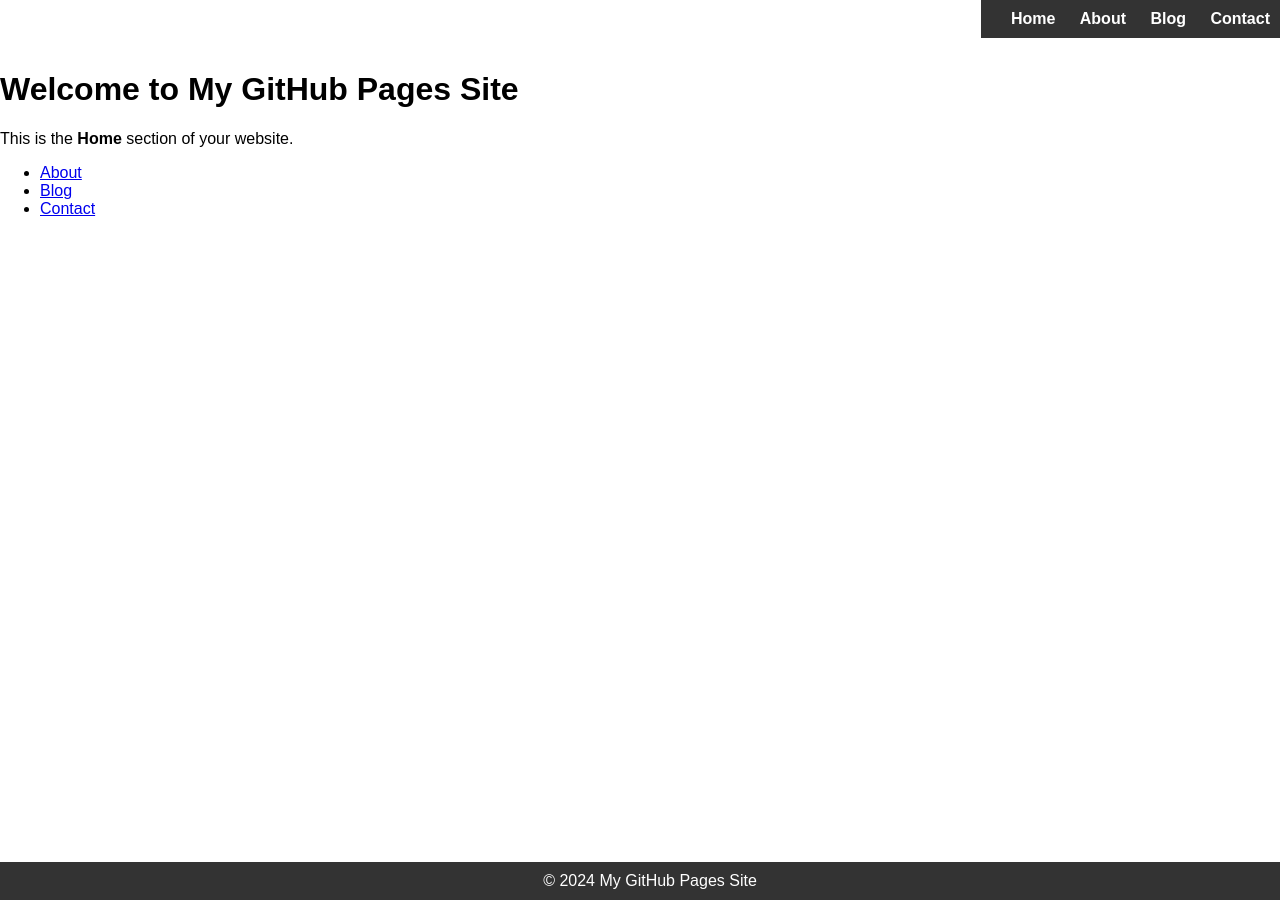
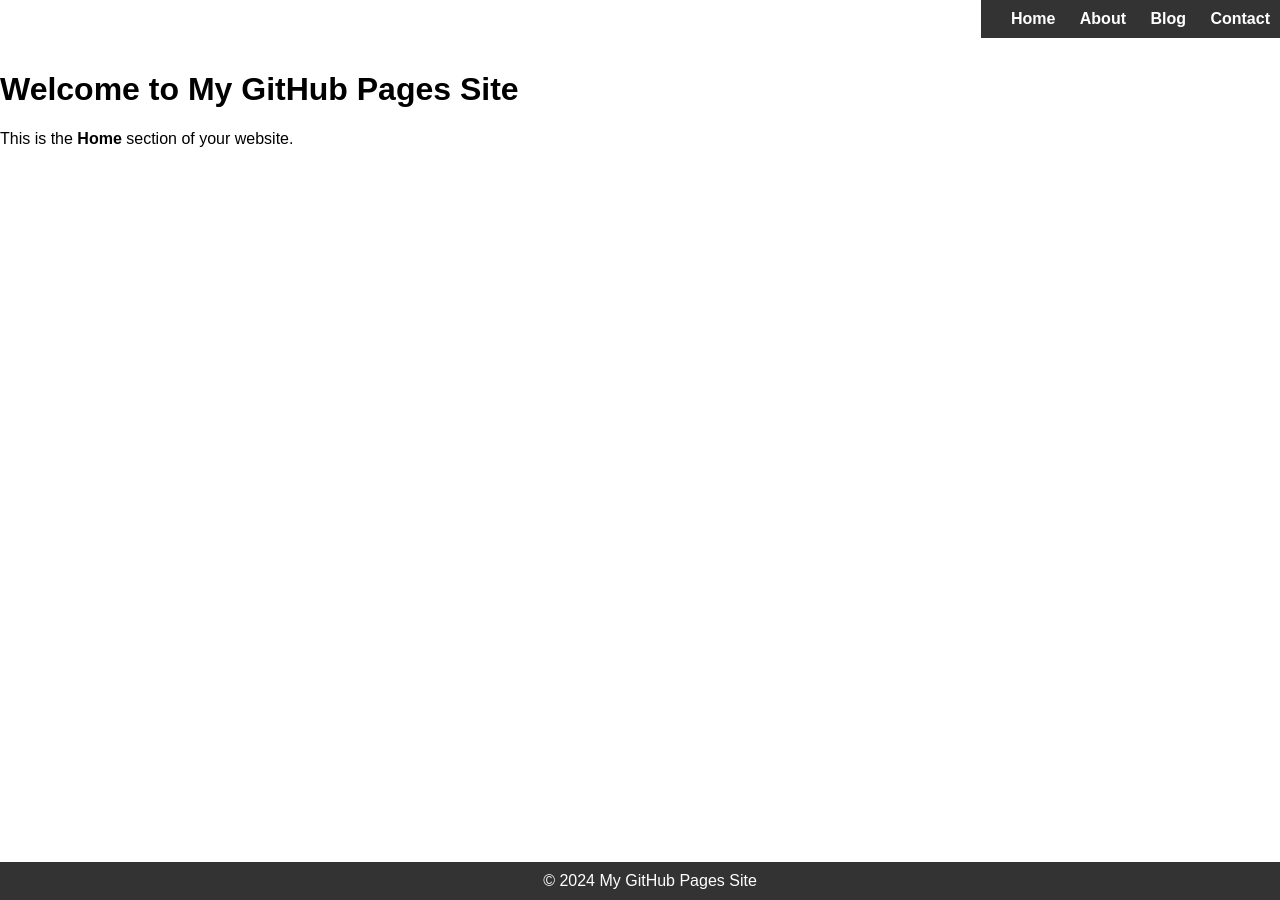
Before and after one commit to EMazarakis/EMazarakis.github.io, a Jekyll site: the page built from index.md, in a window 1280 px wide. Built offline with Jekyll 4.4.1, drawn with Linux system fonts in a browser that asks for light colours; our own code applies the rules of GitHub Pages for plain Markdown files.

Commit message:
Update index.md

```diff
--- a/index.md
+++ b/index.md
@@ -1,19 +1,8 @@
-<link rel="stylesheet" type="text/css" href="style.css">
-
-<nav>
-    <ul>
-        <li><a href="index.md">Home</a></li>
-        <li><a href="about.md">About</a></li>
-        <li><a href="blog.md">Blog</a></li>
-        <li><a href="contact.md">Contact</a></li>
-    </ul>
-</nav>
-
+---
+layout: default
+title: Home
+---
 
 # Welcome to My GitHub Pages Site
 
 This is the **Home** section of your website.
-
-- [About](about.md)
-- [Blog](blog.md)
-- [Contact](contact.md)
```
